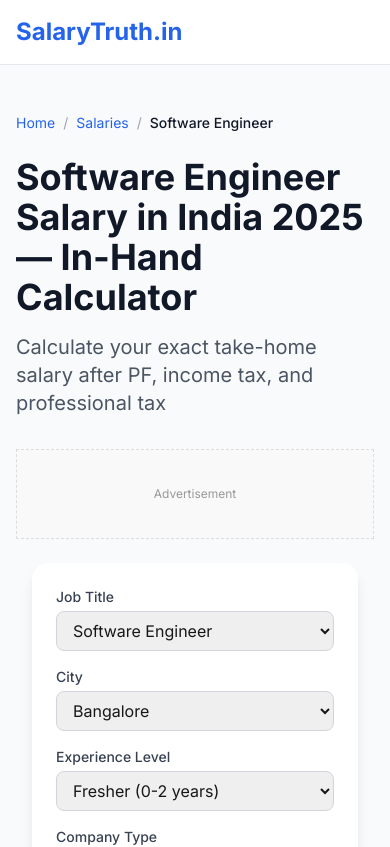
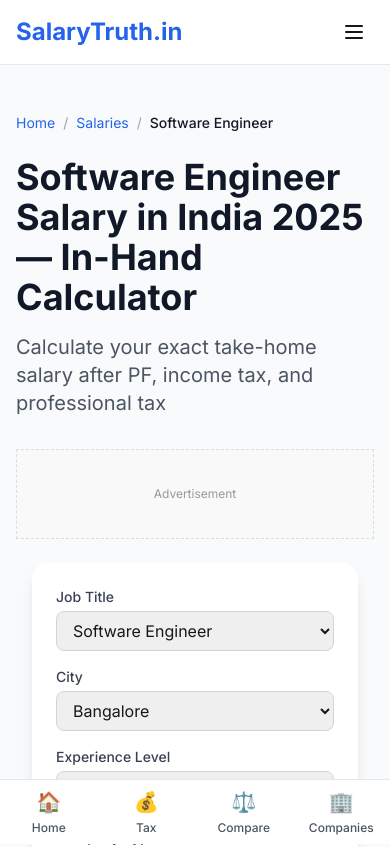
Before and after one commit to asura382/salarytruth, a Next.js app: page /salary/software-engineer in a window 390 px wide. Shown: the top 847 px of the page. Built offline with nearby package versions, Linux system fonts and the light colour scheme.

Commit message:
Add navigation links and feature cards for all tools

```diff
--- a/src/app/layout.tsx
+++ b/src/app/layout.tsx
@@ -5,6 +5,7 @@ import "./globals.css";
 import Header from "@/components/Header";
 import Footer from "@/components/Footer";
 import InstallBanner from "@/components/InstallBanner";
+import MobileNav from "@/components/MobileNav";
 
 const inter = Inter({
   subsets: ["latin"],
@@ -78,6 +79,7 @@ export default function RootLayout({
         <main className="min-h-screen">{children}</main>
         <Footer />
         <InstallBanner />
+        <MobileNav />
       </body>
     </html>
   );
--- a/src/app/page.tsx
+++ b/src/app/page.tsx
@@ -243,6 +243,93 @@ export default function Home() {
           </Link>
         </div>
       </section>
+
+      {/* More Free Tools Section */}
+      <section className="mb-16">
+        <h2 className="text-3xl font-bold text-gray-900 mb-4 text-center">
+          More Free Salary Tools
+        </h2>
+        <p className="text-gray-600 mb-8 text-center max-w-2xl mx-auto">
+          Everything you need to understand, compare, and optimize your salary
+        </p>
+        <div className="grid md:grid-cols-2 lg:grid-cols-4 gap-6 max-w-6xl mx-auto">
+          {/* Card 1 - Tax Savings Calculator */}
+          <Link
+            href="/tax-savings"
+            className="group bg-white rounded-2xl shadow-lg p-6 hover:shadow-2xl transition-all transform hover:-translate-y-1 border-2 border-transparent hover:border-green-500"
+          >
+            <div className="w-14 h-14 bg-gradient-to-br from-green-400 to-green-600 rounded-xl flex items-center justify-center text-3xl mb-4 group-hover:scale-110 transition-transform">
+              💰
+            </div>
+            <h3 className="text-xl font-bold text-gray-900 mb-2">
+              Save Up to ₹1 Lakh in Tax
+            </h3>
+            <p className="text-gray-600 text-sm mb-4">
+              Find exactly how much tax you can save legally with PF, NPS, insurance and more deductions
+            </p>
+            <div className="flex items-center text-green-600 font-semibold text-sm group-hover:gap-2 transition-all">
+              Calculate Tax Savings →
+            </div>
+          </Link>
+
+          {/* Card 2 - Compare Salaries */}
+          <Link
+            href="/compare"
+            className="group bg-white rounded-2xl shadow-lg p-6 hover:shadow-2xl transition-all transform hover:-translate-y-1 border-2 border-transparent hover:border-purple-500"
+          >
+            <div className="w-14 h-14 bg-gradient-to-br from-purple-400 to-purple-600 rounded-xl flex items-center justify-center text-3xl mb-4 group-hover:scale-110 transition-transform">
+              ⚖️
+            </div>
+            <h3 className="text-xl font-bold text-gray-900 mb-2">
+              Compare Two Salaries
+            </h3>
+            <p className="text-gray-600 text-sm mb-4">
+              See who earns more between two profiles. Find your salary percentile among professionals in your city
+            </p>
+            <div className="flex items-center text-purple-600 font-semibold text-sm group-hover:gap-2 transition-all">
+              Compare Now →
+            </div>
+          </Link>
+
+          {/* Card 3 - Company Reviews */}
+          <Link
+            href="/companies"
+            className="group bg-white rounded-2xl shadow-lg p-6 hover:shadow-2xl transition-all transform hover:-translate-y-1 border-2 border-transparent hover:border-orange-500"
+          >
+            <div className="w-14 h-14 bg-gradient-to-br from-orange-400 to-orange-600 rounded-xl flex items-center justify-center text-3xl mb-4 group-hover:scale-110 transition-transform">
+              🏢
+            </div>
+            <h3 className="text-xl font-bold text-gray-900 mb-2">
+              What Does Your Company Pay?
+            </h3>
+            <p className="text-gray-600 text-sm mb-4">
+              Browse anonymous salary data from TCS, Infosys, Amazon, Google and 50+ top Indian companies
+            </p>
+            <div className="flex items-center text-orange-600 font-semibold text-sm group-hover:gap-2 transition-all">
+              Browse Companies →
+            </div>
+          </Link>
+
+          {/* Card 4 - Appraisal Email Generator */}
+          <Link
+            href="/appraisal-email"
+            className="group bg-white rounded-2xl shadow-lg p-6 hover:shadow-2xl transition-all transform hover:-translate-y-1 border-2 border-transparent hover:border-blue-500"
+          >
+            <div className="w-14 h-14 bg-gradient-to-br from-blue-400 to-blue-600 rounded-xl flex items-center justify-center text-3xl mb-4 group-hover:scale-110 transition-transform">
+              ✉️
+            </div>
+            <h3 className="text-xl font-bold text-gray-900 mb-2">
+              Write Your Appraisal Email
+            </h3>
+            <p className="text-gray-600 text-sm mb-4">
+              AI generates a data-driven salary hike request email based on your market underpayment percentage
+            </p>
+            <div className="flex items-center text-blue-600 font-semibold text-sm group-hover:gap-2 transition-all">
+              Generate Email →
+            </div>
+          </Link>
+        </div>
+      </section>
       {/* Enhanced FAQ Section */}
       <section id="faq" className="mb-16">
         <h2 className="text-3xl font-bold text-gray-900 mb-4 text-center">
--- a/src/components/Header.tsx
+++ b/src/components/Header.tsx
@@ -1,6 +1,11 @@
+"use client"
+
 import Link from 'next/link';
+import { useState } from 'react';
 
 export default function Header() {
+  const [mobileMenuOpen, setMobileMenuOpen] = useState(false);
+
   return (
     <header className="bg-white border-b border-gray-200 sticky top-0 z-50">
       <div className="max-w-7xl mx-auto px-4 sm:px-6 lg:px-8">
@@ -9,18 +14,72 @@ export default function Header() {
             <h1 className="text-2xl font-bold text-blue-600">SalaryTruth.in</h1>
           </Link>
 
+          {/* Desktop Navigation */}
           <nav className="hidden md:flex space-x-6">
-            <Link href="/" className="text-gray-600 hover:text-blue-600 transition-colors">
+            <Link href="/" className="text-gray-600 hover:text-blue-600 transition-colors font-medium">
               Home
             </Link>
-            <Link href="/#popular-roles" className="text-gray-600 hover:text-blue-600 transition-colors">
-              Popular Roles
+            <Link href="/tax-savings" className="text-gray-600 hover:text-blue-600 transition-colors font-medium">
+              Tax Savings
             </Link>
-            <Link href="/#faq" className="text-gray-600 hover:text-blue-600 transition-colors">
-              FAQ
+            <Link href="/compare" className="text-gray-600 hover:text-blue-600 transition-colors font-medium">
+              Compare Salaries
+            </Link>
+            <Link href="/blog" className="text-gray-600 hover:text-blue-600 transition-colors font-medium">
+              Blog
             </Link>
           </nav>
+
+          {/* Mobile Menu Button */}
+          <button
+            onClick={() => setMobileMenuOpen(!mobileMenuOpen)}
+            className="md:hidden p-2 rounded-lg hover:bg-gray-100"
+          >
+            <svg className="w-6 h-6" fill="none" stroke="currentColor" viewBox="0 0 24 24">
+              {mobileMenuOpen ? (
+                <path strokeLinecap="round" strokeLinejoin="round" strokeWidth={2} d="M6 18L18 6M6 6l12 12" />
+              ) : (
+                <path strokeLinecap="round" strokeLinejoin="round" strokeWidth={2} d="M4 6h16M4 12h16M4 18h16" />
+              )}
+            </svg>
+          </button>
         </div>
+
+        {/* Mobile Menu */}
+        {mobileMenuOpen && (
+          <nav className="md:hidden py-4 border-t border-gray-200">
+            <div className="flex flex-col space-y-3">
+              <Link
+                href="/"
+                className="text-gray-600 hover:text-blue-600 transition-colors font-medium py-2"
+                onClick={() => setMobileMenuOpen(false)}
+              >
+                🏠 Home
+              </Link>
+              <Link
+                href="/tax-savings"
+                className="text-gray-600 hover:text-blue-600 transition-colors font-medium py-2"
+                onClick={() => setMobileMenuOpen(false)}
+              >
+                💰 Tax Savings
+              </Link>
+              <Link
+                href="/compare"
+                className="text-gray-600 hover:text-blue-600 transition-colors font-medium py-2"
+                onClick={() => setMobileMenuOpen(false)}
+              >
+                ⚖️ Compare Salaries
+              </Link>
+              <Link
+                href="/blog"
+                className="text-gray-600 hover:text-blue-600 transition-colors font-medium py-2"
+                onClick={() => setMobileMenuOpen(false)}
+              >
+                📝 Blog
+              </Link>
+            </div>
+          </nav>
+        )}
       </div>
     </header>
   );
--- /dev/null
+++ b/src/components/MobileNav.tsx
@@ -0,0 +1,57 @@
+"use client"
+
+import Link from 'next/link'
+import { usePathname } from 'next/navigation'
+
+export default function MobileNav() {
+  const pathname = usePathname()
+
+  // Don't show on homepage (calculator is already visible)
+  if (pathname === '/') return null
+
+  return (
+    <div className="fixed bottom-0 left-0 right-0 bg-white border-t border-gray-200 md:hidden z-40 safe-area-bottom">
+      <div className="grid grid-cols-4 h-16">
+        <Link
+          href="/"
+          className={`flex flex-col items-center justify-center space-y-1 ${
+            pathname === '/' ? 'text-blue-600' : 'text-gray-600'
+          }`}
+        >
+          <span className="text-xl">🏠</span>
+          <span className="text-xs font-medium">Home</span>
+        </Link>
+
+        <Link
+          href="/tax-savings"
+          className={`flex flex-col items-center justify-center space-y-1 ${
+            pathname === '/tax-savings' ? 'text-green-600' : 'text-gray-600'
+          }`}
+        >
+          <span className="text-xl">💰</span>
+          <span className="text-xs font-medium">Tax</span>
+        </Link>
+
+        <Link
+          href="/compare"
+          className={`flex flex-col items-center justify-center space-y-1 ${
+            pathname === '/compare' ? 'text-purple-600' : 'text-gray-600'
+          }`}
+        >
+          <span className="text-xl">⚖️</span>
+          <span className="text-xs font-medium">Compare</span>
+        </Link>
+
+        <Link
+          href="/companies"
+          className={`flex flex-col items-center justify-center space-y-1 ${
+            pathname === '/companies' ? 'text-orange-600' : 'text-gray-600'
+          }`}
+        >
+          <span className="text-xl">🏢</span>
+          <span className="text-xs font-medium">Companies</span>
+        </Link>
+      </div>
+    </div>
+  )
+}
```
